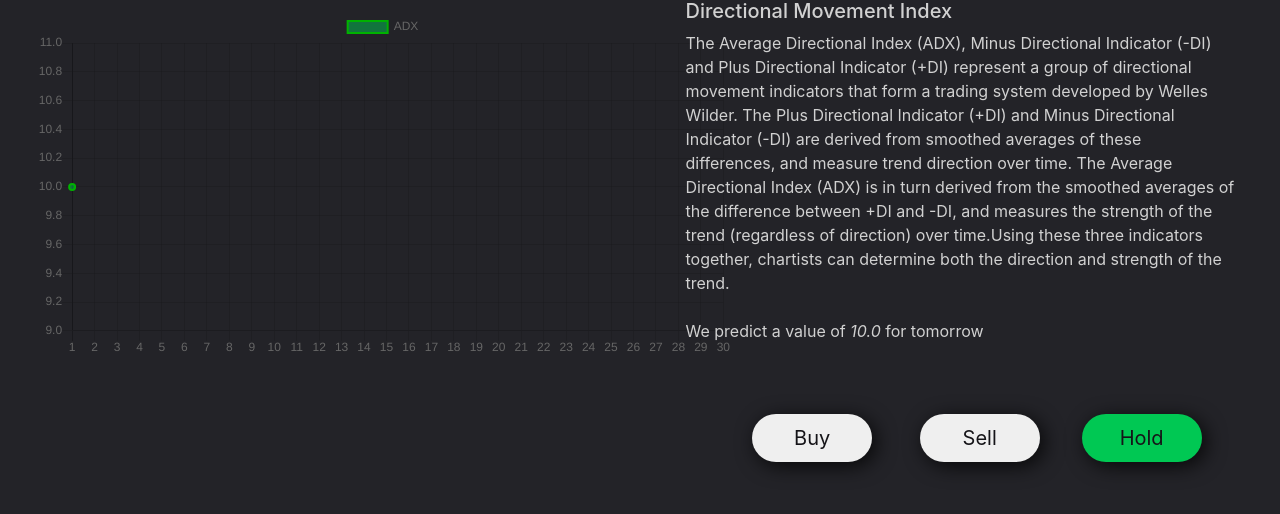
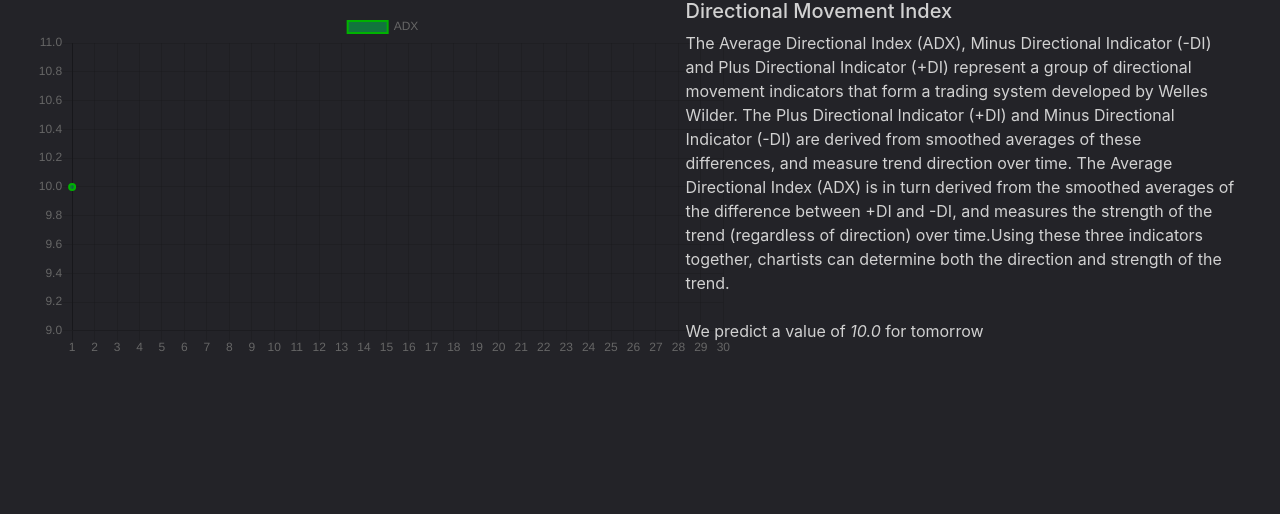
Before and after one commit to InfernapeXavier/Bean-Stock, a Flask app: page /adx/1/1/ in a window 1280 px wide. Shown: the part 137-651 px from the top of the page. Run offline with Flask 2, Linux system fonts and the light colour scheme; a database or web service that is not in the repository returns one stand-in record (values such as "Sample title"); data that the repository does not hold is empty; some libraries are stand-ins or nearby versions.

Commit message:
#Change to Template

```diff
--- a/app/templates/adx.html
+++ b/app/templates/adx.html
@@ -104,7 +104,7 @@
 							We predict a value of <i>{{ prediction }}</i> for tomorrow
 						</p>
 
-						<div class="row">
+						<!-- <div class="row">
 							<div class="col-4">
 								<button type="button" class="btn btn-lg" id="buyBtn">
 									<a href="https://www.nasdaq.com/" style="text-decoration: none; color: #151418">Buy</a>
@@ -120,7 +120,7 @@
 									<a href="https://www.nasdaq.com/" style="text-decoration: none; color: #151418">Hold</a>
 								</button>
 							</div>
-						</div>
+						</div> -->
 
 				</div>
 
--- a/app/templates/averages.html
+++ b/app/templates/averages.html
@@ -129,7 +129,7 @@
 						</p>
 
 
-						<div class="row">
+						<!-- <div class="row">
 							<div class="col-4">
 								<button type="button" class="btn btn-lg" id="buyBtn">
 									<a href="https://www.nasdaq.com/" style="text-decoration: none; color: #151418">Buy</a>
@@ -145,7 +145,7 @@
 									<a href="https://www.nasdaq.com/" style="text-decoration: none; color: #151418">Hold</a>
 								</button>
 							</div>
-						</div>
+						</div> -->
 
 				</div>
 
--- a/app/templates/bband.html
+++ b/app/templates/bband.html
@@ -125,7 +125,7 @@
 							We predict a value of <i>{{ prediction }}</i> for tomorrow
 						</p>
 
-						<div class="row">
+						<!-- <div class="row">
 							<div class="col-4">
 								<button type="button" class="btn btn-lg" id="buyBtn">
 									<a href="https://www.nasdaq.com/" style="text-decoration: none; color: #151418">Buy</a>
@@ -141,7 +141,7 @@
 									<a href="https://www.nasdaq.com/" style="text-decoration: none; color: #151418">Hold</a>
 								</button>
 							</div>
-						</div>
+						</div> -->
 
 				</div>
 
```
